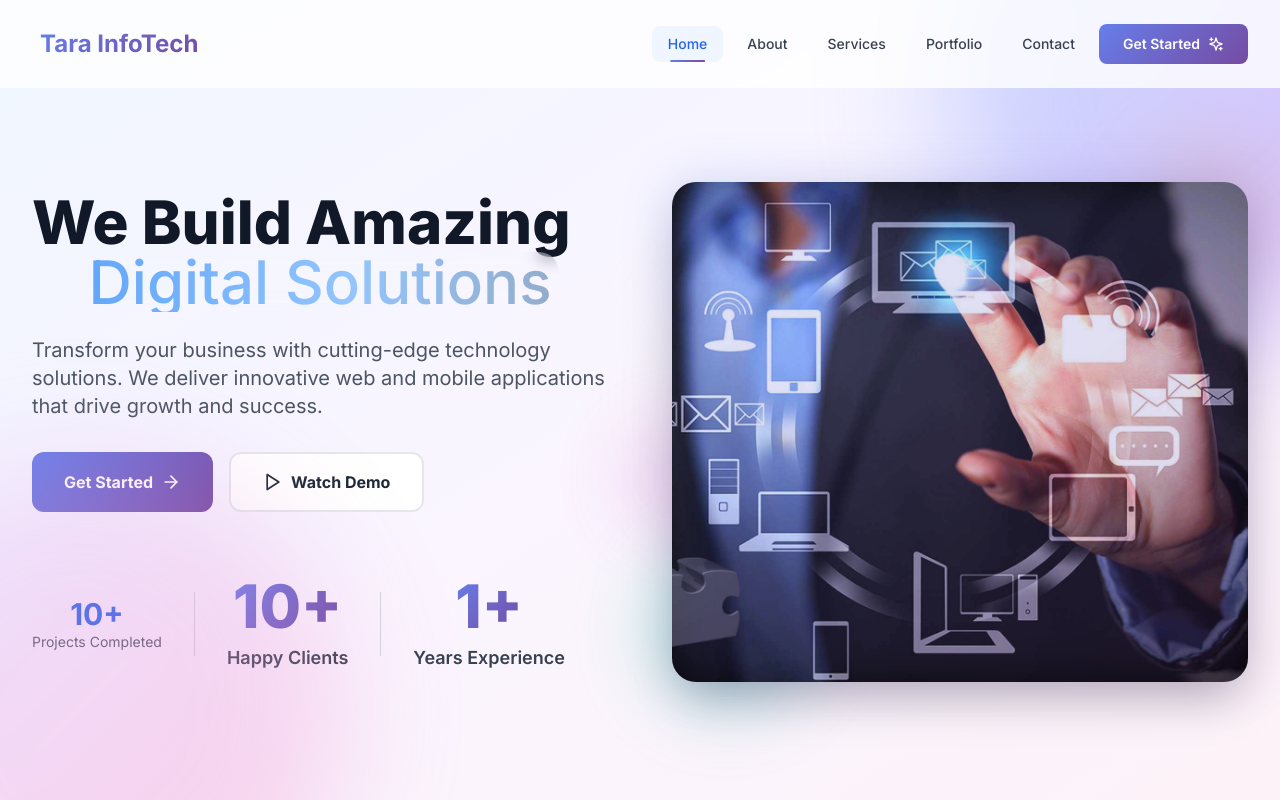
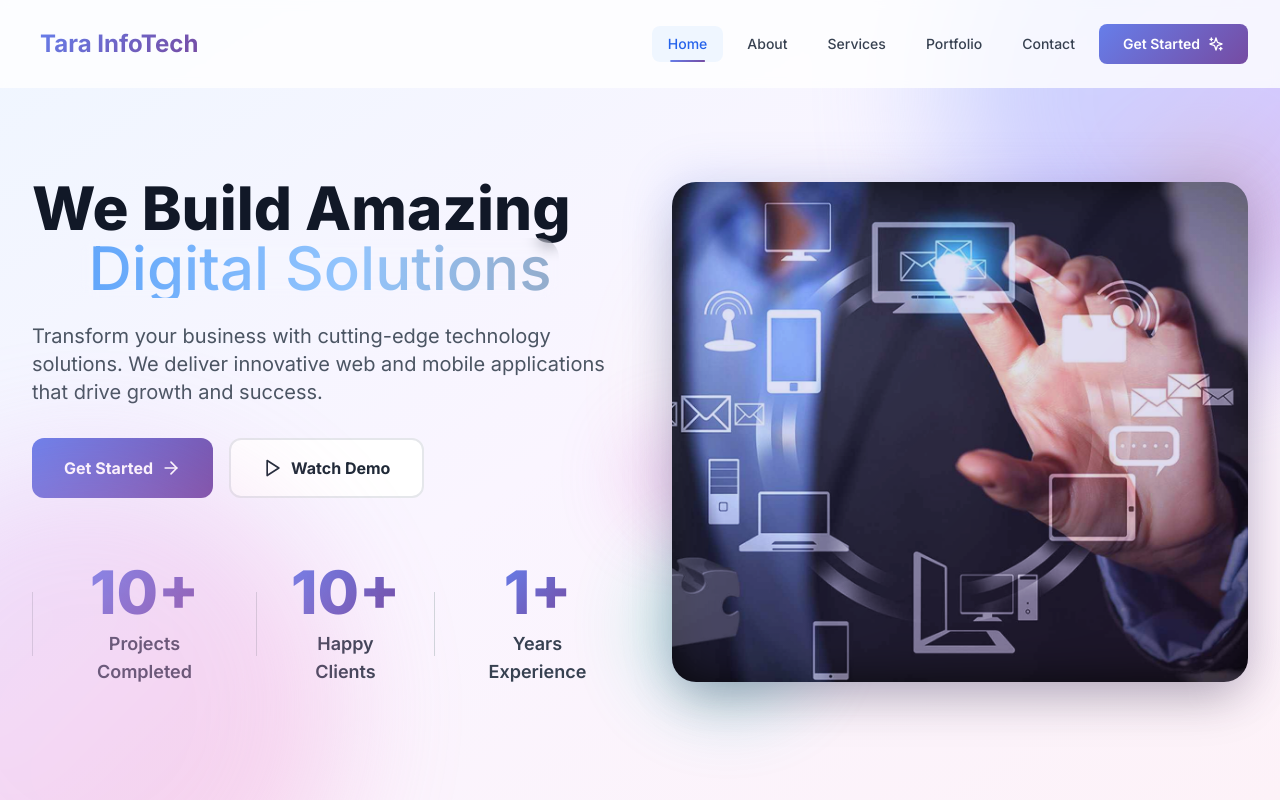
Before and after one commit to ratnesh1929/TaraInfotech, a Next.js app: page / in a window 1280 px wide. Shown: the top 800 px of the page. Built offline with nearby package versions, Linux system fonts and the light colour scheme.

Commit message:
fix: improve the UI

```diff
--- a/components/sections/Hero.tsx
+++ b/components/sections/Hero.tsx
@@ -283,9 +283,14 @@ export function Hero() {
             </div>
 
             <div className="flex items-center space-x-8 pt-8">
-              <div className="text-center">
+              {/* <div className="text-center">
                 <div className="text-3xl font-bold text-primary-600"><CountUp to={10} />+</div>
                 <div className="text-sm text-gray-600">Projects Completed</div>
+              </div> */}
+              <div className="hidden sm:block w-px h-16 bg-gray-300"></div>
+              <div className="text-center group cursor-pointer">
+                <div className="text-4xl sm:text-5xl md:text-6xl font-extrabold gradient-text group-hover:scale-110 transition-transform inline-block"><CountUp to={10} />+</div>
+                <div className="text-sm sm:text-base md:text-lg text-gray-700 font-semibold mt-2">Projects Completed</div>
               </div>
               <div className="hidden sm:block w-px h-16 bg-gray-300"></div>
               <div className="text-center group cursor-pointer">
```
